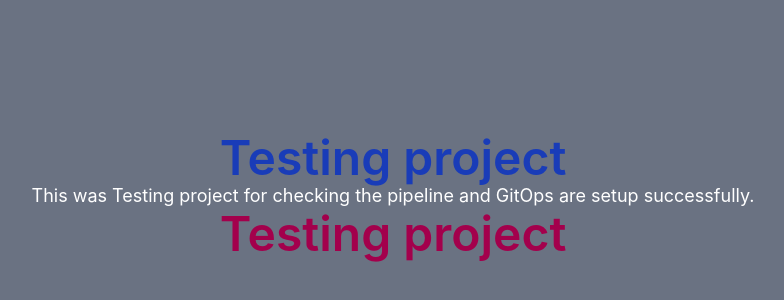
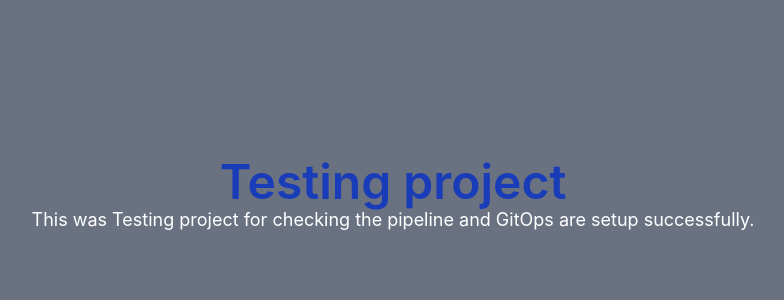
Before and after one commit to Dataxis-UditSingh/Testing_proj_CICD, a React (Vite) app: page / in a window 1280 px wide. Shown: the part 204-504 px from the top of the page, without its empty margins (247-1031 px from the left). Built offline with nearby package versions, Linux system fonts and the light colour scheme.

Commit message:
After some chnages New update commit

```diff
--- a/src/App.tsx
+++ b/src/App.tsx
@@ -10,9 +10,6 @@ function App() {
         <p className="text-white text-lg text-center mt-4">
           This was Testing project for checking the pipeline and GitOps are setup successfully.
         </p>
-        <h1 className="text-pink-800 text-5xl font-semibold text-center">
-          Testing project
-        </h1>
       </div>
     </>
   );
```
